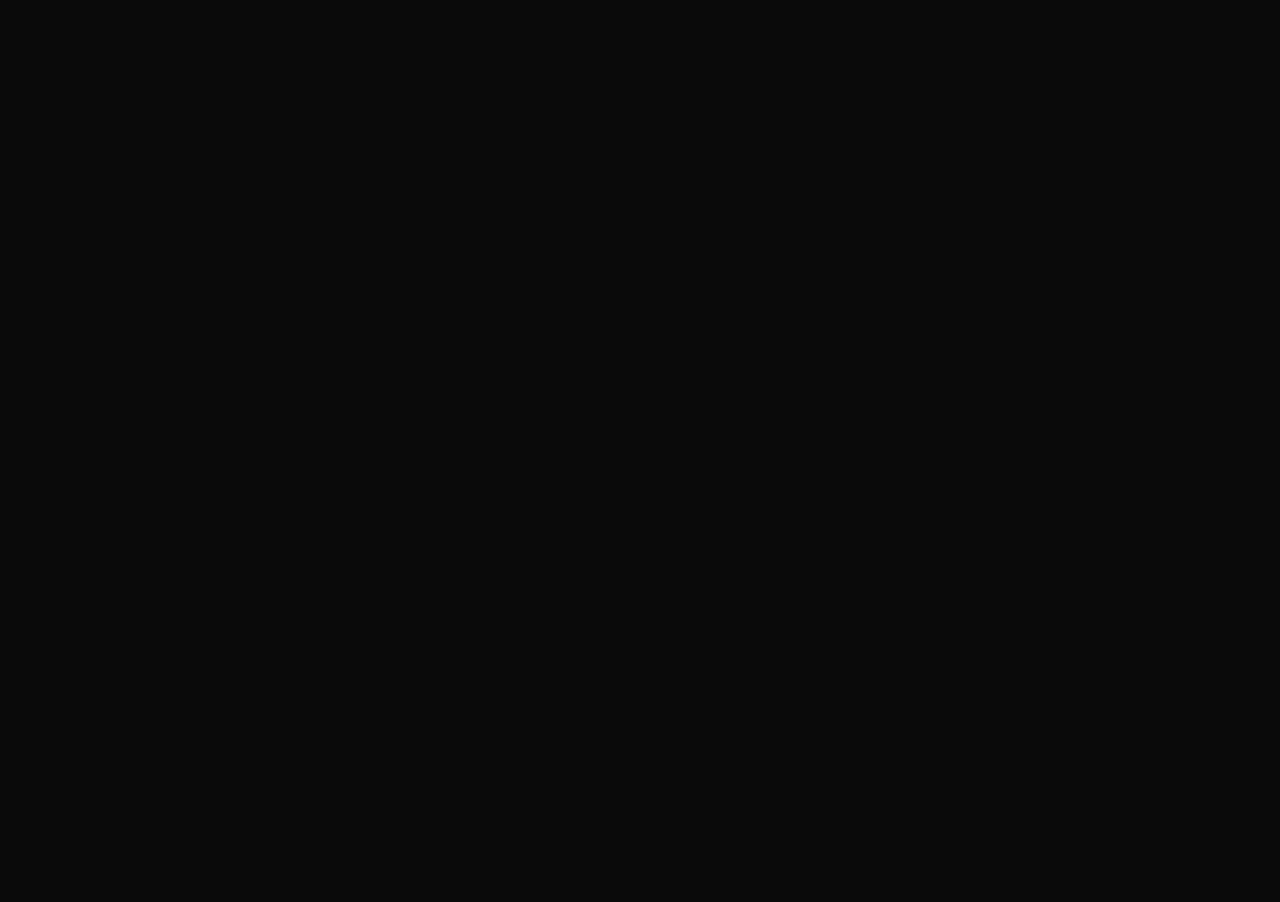
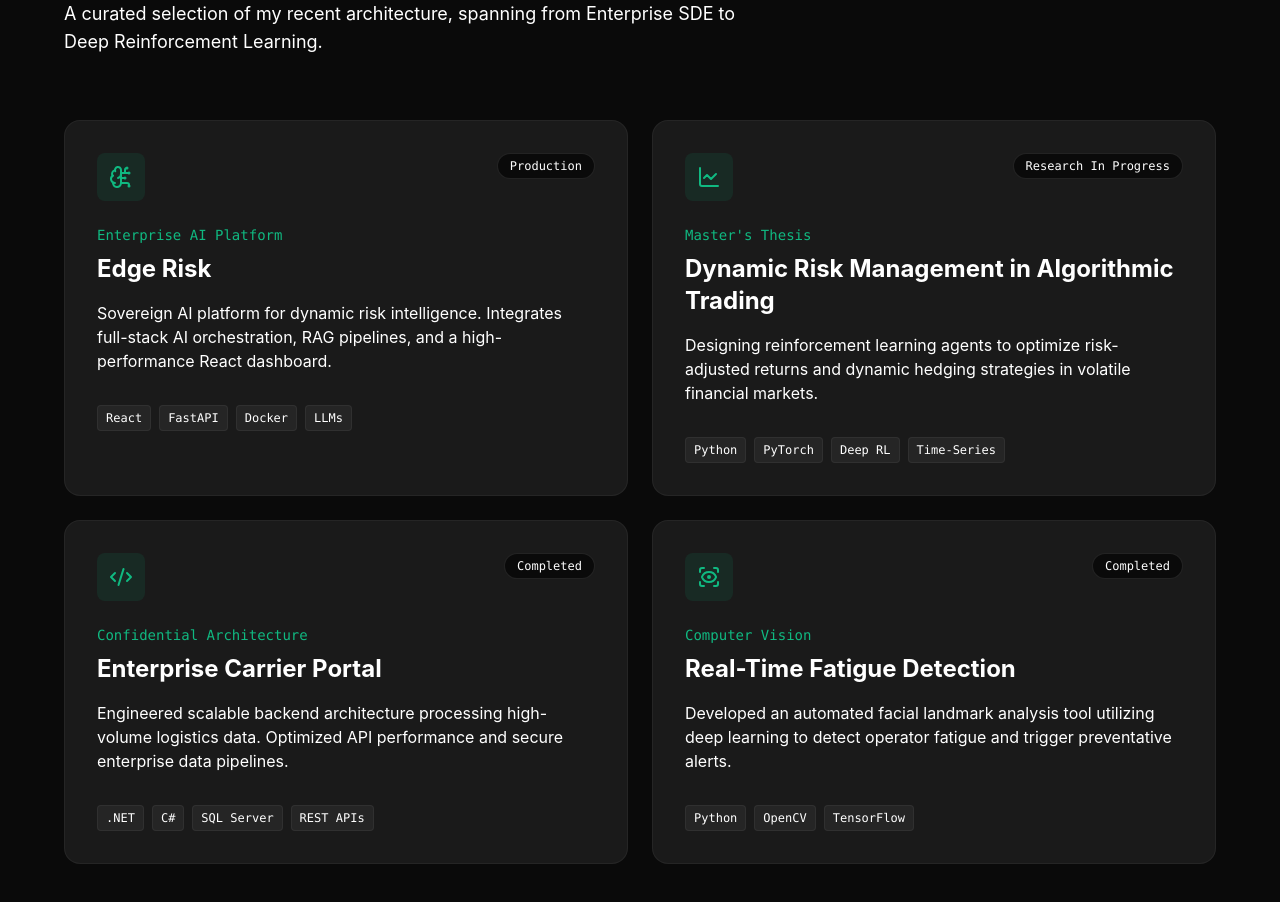
Before and after one commit to Devangsinh84/Devangsinh84.github.io, a React (Vite) app: page / in a window 1280 px wide. Shown: the part 960-1862 px from the top of the page. Before the commit the page ends 800 px from the top, so only its background shows below. Built offline with nearby package versions, Linux system fonts and the light colour scheme.

Commit message:
feat: build intelligence ledger bento box and decouple project data

```diff
--- a/src/App.jsx
+++ b/src/App.jsx
@@ -1,9 +1,11 @@
 import Hero from './sections/Hero';
+import Projects from './sections/Projects'
 
 function App() {
   return (
     <main className="bg-background min-h-screen text-textMain selection:bg-primary/30">
       <Hero />
+      <Projects />
     </main>
   )
 }
--- /dev/null
+++ b/src/data/projects.js
@@ -0,0 +1,44 @@
+import { Code2, BrainCircuit, LineChart, ScanEye } from 'lucide-react';
+
+export const projects = [
+  {
+    id: 1,
+    title: "Edge Risk",
+    category: "Enterprise AI Platform",
+    status: "Production",
+    description: "Sovereign AI platform for dynamic risk intelligence. Integrates full-stack AI orchestration, RAG pipelines, and a high-performance React dashboard.",
+    tech: ["React", "FastAPI", "Docker", "LLMs"],
+    icon: BrainCircuit,
+    featured: true
+  },
+  {
+    id: 2,
+    title: "Dynamic Risk Management in Algorithmic Trading",
+    category: "Master's Thesis",
+    status: "Research In Progress",
+    description: "Designing reinforcement learning agents to optimize risk-adjusted returns and dynamic hedging strategies in volatile financial markets.",
+    tech: ["Python", "PyTorch", "Deep RL", "Time-Series"],
+    icon: LineChart,
+    featured: true
+  },
+  {
+    id: 3,
+    title: "Enterprise Carrier Portal",
+    category: "Confidential Architecture",
+    status: "Completed",
+    description: "Engineered scalable backend architecture processing high-volume logistics data. Optimized API performance and secure enterprise data pipelines.",
+    tech: [".NET", "C#", "SQL Server", "REST APIs"],
+    icon: Code2,
+    featured: true
+  },
+  {
+    id: 4,
+    title: "Real-Time Fatigue Detection",
+    category: "Computer Vision",
+    status: "Completed",
+    description: "Developed an automated facial landmark analysis tool utilizing deep learning to detect operator fatigue and trigger preventative alerts.",
+    tech: ["Python", "OpenCV", "TensorFlow"],
+    icon: ScanEye,
+    featured: false
+  }
+];
--- /dev/null
+++ b/src/sections/Projects.jsx
@@ -0,0 +1,64 @@
+import { motion } from 'framer-motion';
+import { projects } from '../data/projects';
+
+export default function Projects() {
+  return (
+    <section className="py-24 px-6 bg-background relative" id="work">
+      <div className="max-w-6xl mx-auto">
+
+        <div className="mb-16">
+          <h2 className="text-3xl md:text-5xl font-bold text-textMain mb-4">
+            Intelligence <span className="text-primary">Ledger</span>
+          </h2>
+          <p className="text-textMuted text-lg max-w-2xl">
+            A curated selection of my recent architecture, spanning from Enterprise SDE to Deep Reinforcement Learning.
+          </p>
+        </div>
+
+        {/* The 2x2 Bento Grid */}
+        <div className="grid grid-cols-1 md:grid-cols-2 gap-6">
+          {projects.map((project, index) => {
+            const Icon = project.icon;
+            return (
+              <motion.div
+                key={project.id}
+                initial={{ opacity: 0, y: 20 }}
+                whileInView={{ opacity: 1, y: 0 }}
+                viewport={{ once: true }}
+                transition={{ duration: 0.5, delay: index * 0.1 }}
+                className="group relative p-8 bg-surface border border-white/5 rounded-2xl hover:border-primary/50 transition-colors duration-300"
+              >
+                <div className="flex justify-between items-start mb-6">
+                  <div className="p-3 bg-primary/10 text-primary rounded-lg group-hover:scale-110 transition-transform">
+                    <Icon className="w-6 h-6" />
+                  </div>
+                  <span className="text-xs font-mono px-3 py-1 bg-background rounded-full text-textMuted border border-white/10">
+                    {project.status}
+                  </span>
+                </div>
+
+                <div className="mb-4">
+                  <span className="text-primary text-sm font-mono mb-2 block">{project.category}</span>
+                  <h3 className="text-2xl font-bold text-textMain">{project.title}</h3>
+                </div>
+
+                <p className="text-textMuted mb-8 line-clamp-3">
+                  {project.description}
+                </p>
+
+                <div className="flex flex-wrap gap-2 mt-auto">
+                  {project.tech.map(tech => (
+                    <span key={tech} className="text-xs font-mono px-2 py-1 bg-white/5 text-textMuted rounded border border-white/5">
+                      {tech}
+                    </span>
+                  ))}
+                </div>
+              </motion.div>
+            )
+          })}
+        </div>
+
+      </div>
+    </section>
+  )
+}
```
